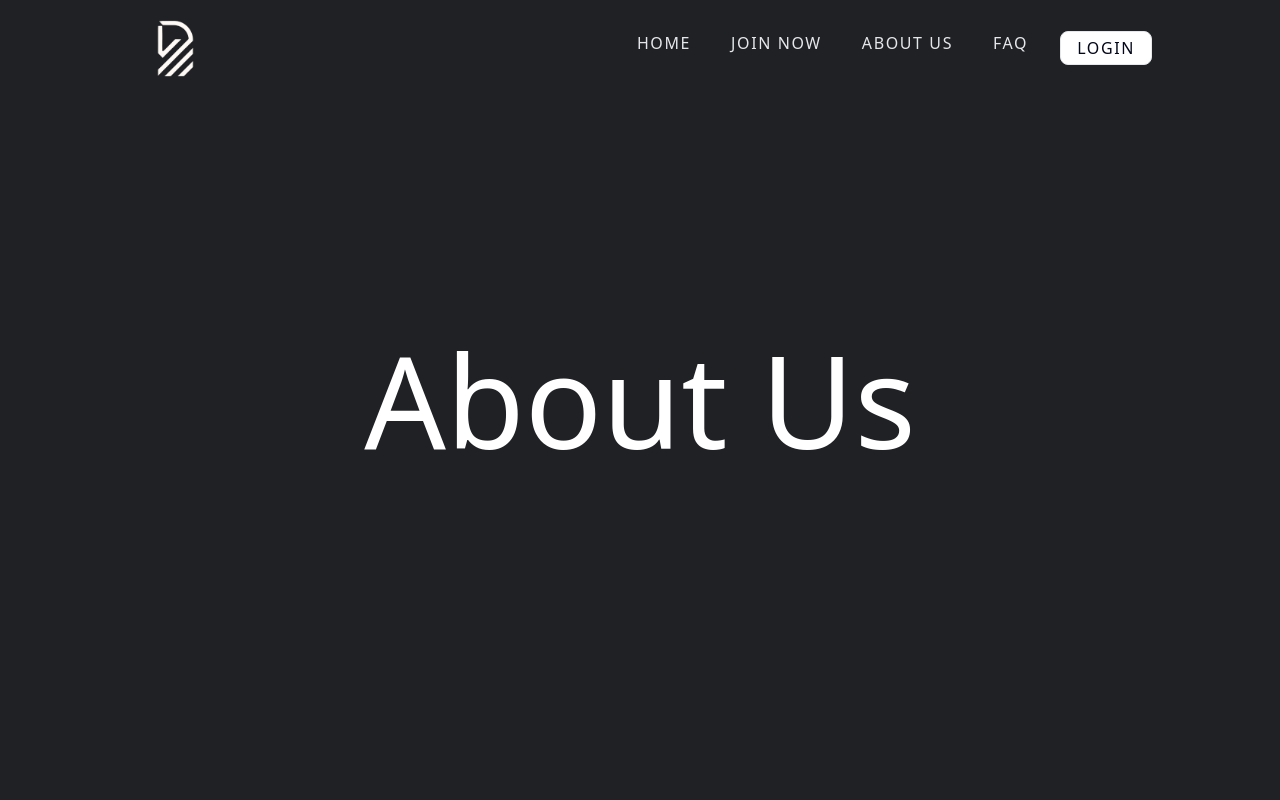
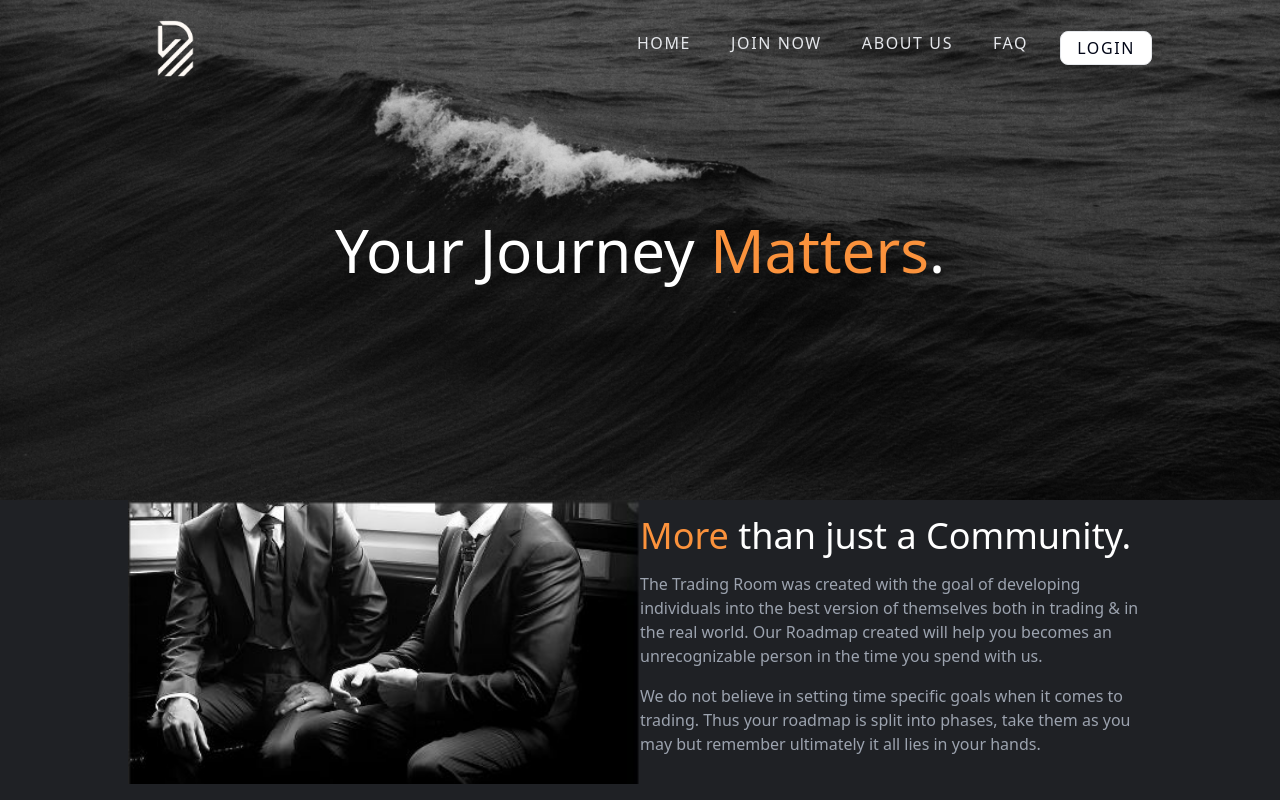
Before and after one commit to fsmutimeer/education-trading, a Next.js app: page /about in a window 1280 px wide. Shown: the top 800 px of the page. Built offline with nearby package versions, Linux system fonts and the light colour scheme.

Commit message:
About us design

```diff
--- a/app/about/page.tsx
+++ b/app/about/page.tsx
@@ -1,12 +1,50 @@
+import Image from 'next/image';
 import React from 'react';
 
 const about = () => {
   return (
-    <div className="flex flex-col items-center md:flex-row md:h-screen bg-[#1F2125]">
-      <div className="flex items-center justify-center w-full md:w-1/2 mx-auto">
-        <h2 className="text-white text-[8rem]">About Us</h2>
+    <>
+      <div className="top-80 bg-[url('/bg.png')]  h-[500px] bg-cover bg-no-repeat bg-center bg-fixed flex items-center">
+        <div className="flex container mx-auto flex-wrap w-[80%] items-center gap-6 p-4 ">
+          <h2 className="text-6xl text-white mx-auto text-center">
+            Your Journey <span className="text-orange-400">Matters</span>.
+          </h2>
+        </div>
       </div>
-    </div>
+      {/* Page 3 */}
+      <div className="flex justify-between bg-[#1F2125] h-[972px] w-full">
+        <div className="container mx-auto w-[80%] flex-col gap-8">
+          <div className="flex">
+            <div className="w-[50%]">
+              <Image
+                alt="about image"
+                src="/about.jpg"
+                height={350}
+                width={550}
+              />
+            </div>
+            <div className="w-[50%]">
+              <h2 className="text-white text-4xl pt-4">
+                <span className="text-orange-400">More</span> than just a
+                Community.
+              </h2>
+              <p className="text-gray-400 text-md pt-4">
+                The Trading Room was created with the goal of developing
+                individuals into the best version of themselves both in trading
+                & in the real world. Our Roadmap created will help you becomes
+                an unrecognizable person in the time you spend with us.
+              </p>
+              <p className="text-gray-400 text-md pt-4">
+                We do not believe in setting time specific goals when it comes
+                to trading. Thus your roadmap is split into phases, take them as
+                you may but remember ultimately it all lies in your hands.
+              </p>
+            </div>
+          </div>
+          <div className="flex pt-8 mt-8 gap-12 space-x-2 space-y-8"></div>
+        </div>
+      </div>
+    </>
   );
 };
 
```
Also changed, not shown: app/faq/page.tsx (line endings or trailing spaces), public/about.JPG (added).
